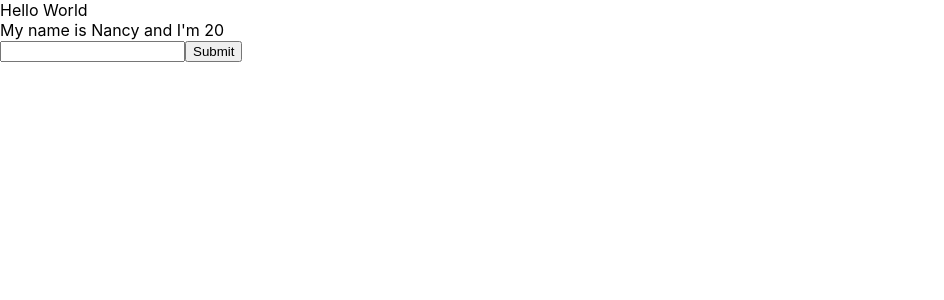
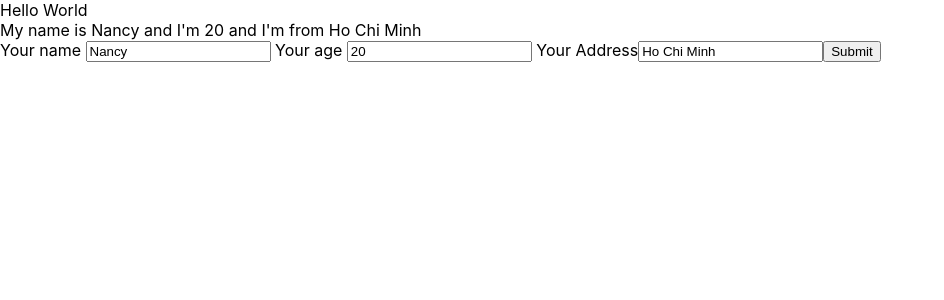
Before and after one commit to TruongNgan6/Test, a React (Create React App) app: page / in a window 1280 px wide. Shown: the top 300 px of the page, without its empty margins (0-944 px from the left). Built offline with nearby package versions, Linux system fonts and the light colour scheme.

Commit message:
video 22

```diff
--- a/src/components/MyComponent.js
+++ b/src/components/MyComponent.js
@@ -1,53 +1,13 @@
 // class component
 // function component
 import React from "react";
+import UserInfo from "./UserInfo";
 class MyComponent extends React.Component {
-  state = {
-    name: "Nancy",
-    address: "Ho Chi Minh",
-    age: 20,
-  };
-  // handleOnclick = (event) => {
-  //   console.log(">> Check click me!!");
-  //   this.setState({
-  //     name: "Eric",
-  //     age: Math.floor(Math.random() * 100 + 1),
-  //   });
-  // };
-
-  // handleOnMouseOver(event) {
-  //   console.log(event.pageX);
-  // }
-
-  handleOnChange = (event) => {
-    this.setState({
-      name: event.target.value,
-    });
-    // console.log(event, event.target.value);
-  };
-
-  handleOnSubmit = (event) => {
-    event.preventDefault();
-    console.log("<<<check handle on submit", this.state);
-  };
   // JSX
   render() {
     return (
       <div>
-        My name is {this.state.name} and I'm {this.state.age}
-        <form
-          onSubmit={(event) => {
-            this.handleOnSubmit(event);
-          }}
-        >
-          <input
-            type="text"
-            onChange={(event) => {
-              this.handleOnChange(event);
-            }}
-          />
-          <button>Submit</button>
-        </form>
+        <UserInfo></UserInfo>
       </div>
     );
   }
--- /dev/null
+++ b/src/components/UserInfo.js
@@ -0,0 +1,74 @@
+import React from "react";
+
+class UserInfo extends React.Component {
+  state = {
+    name: "Nancy",
+    address: "Ho Chi Minh",
+    age: 20,
+  };
+
+  handleOnChange = (event) => {
+    this.setState({
+      name: event.target.value,
+    });
+  };
+
+  handleOnChangeAge = (event) => {
+    this.setState({
+      age: event.target.value,
+    });
+  };
+
+  handleOnChangeAdress = (event) => {
+    this.setState({
+      address: event.target.value,
+    });
+  };
+
+  handleOnSubmit = (event) => {
+    event.preventDefault();
+    console.log("<<<check handle on submit", this.state);
+  };
+  render() {
+    return (
+      <div>
+        My name is {this.state.name} and I'm {this.state.age} and I'm from{" "}
+        {this.state.address}
+        <form
+          onSubmit={(event) => {
+            this.handleOnSubmit(event);
+          }}
+        >
+          <label>Your name </label>
+          <input
+            value={this.state.name}
+            type="text"
+            onChange={(event) => {
+              this.handleOnChange(event);
+            }}
+          />
+          <label> Your age </label>
+          <input
+            value={this.state.age}
+            type="text"
+            onChange={(event) => {
+              this.handleOnChangeAge(event);
+            }}
+          />
+
+          <label> Your Address</label>
+          <input
+            value={this.state.address}
+            type="text"
+            onChange={(event) => {
+              this.handleOnChangeAdress(event);
+            }}
+          />
+          <button>Submit</button>
+        </form>
+      </div>
+    );
+  }
+}
+
+export default UserInfo;
```
